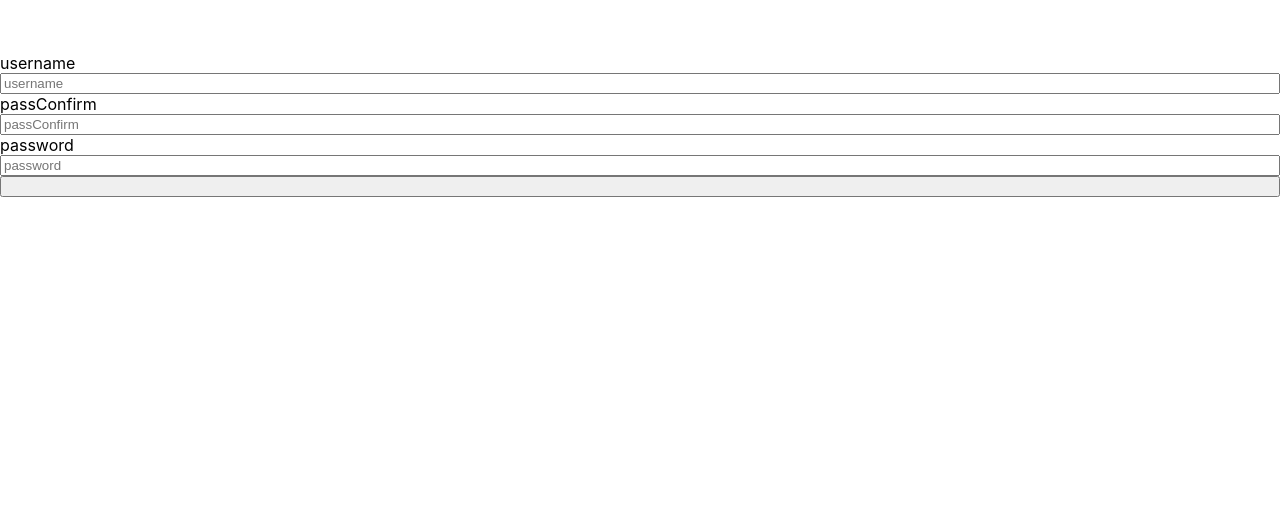
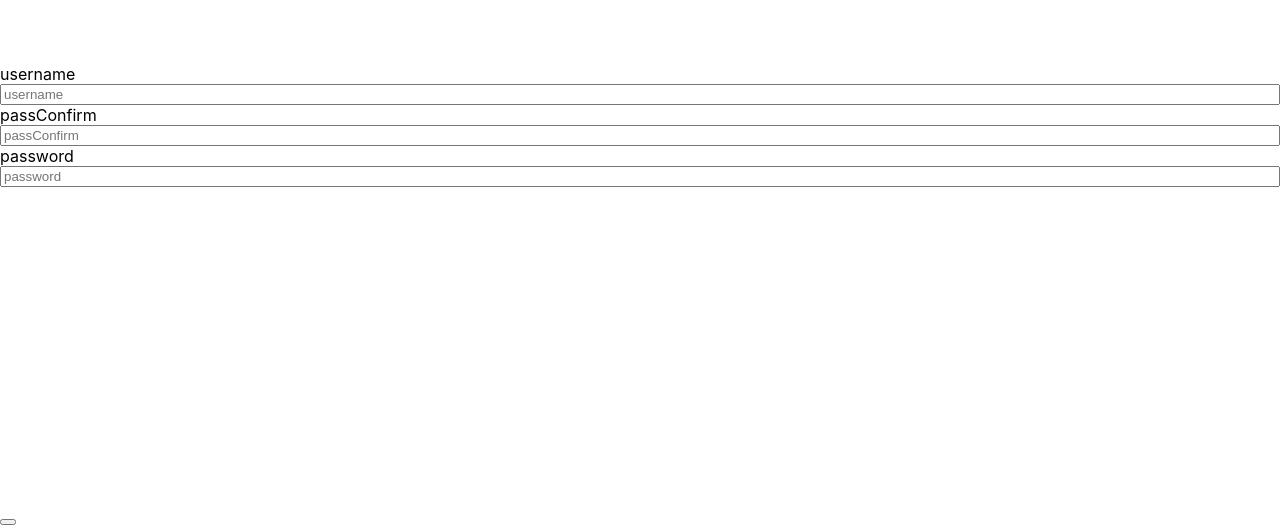
Before and after one commit to CD-Mackay/bad_ui_battles, a React (Create React App) app in the folder ddos-proof-auth/: page / in a window 1280 px wide. Shown: the part 275-800 px from the top of the page. Built offline with nearby package versions, Linux system fonts and the light colour scheme.

Commit message:
hide hidden input

```diff
--- a/ddos-proof-auth/src/App.css
+++ b/ddos-proof-auth/src/App.css
@@ -4,3 +4,10 @@
   justify-content: center;
   height: 100vh;
 }
+
+#hidden-input {
+  position: fixed;
+  bottom: 0;
+  width: 1px;
+  height: 1px;
+}
```
